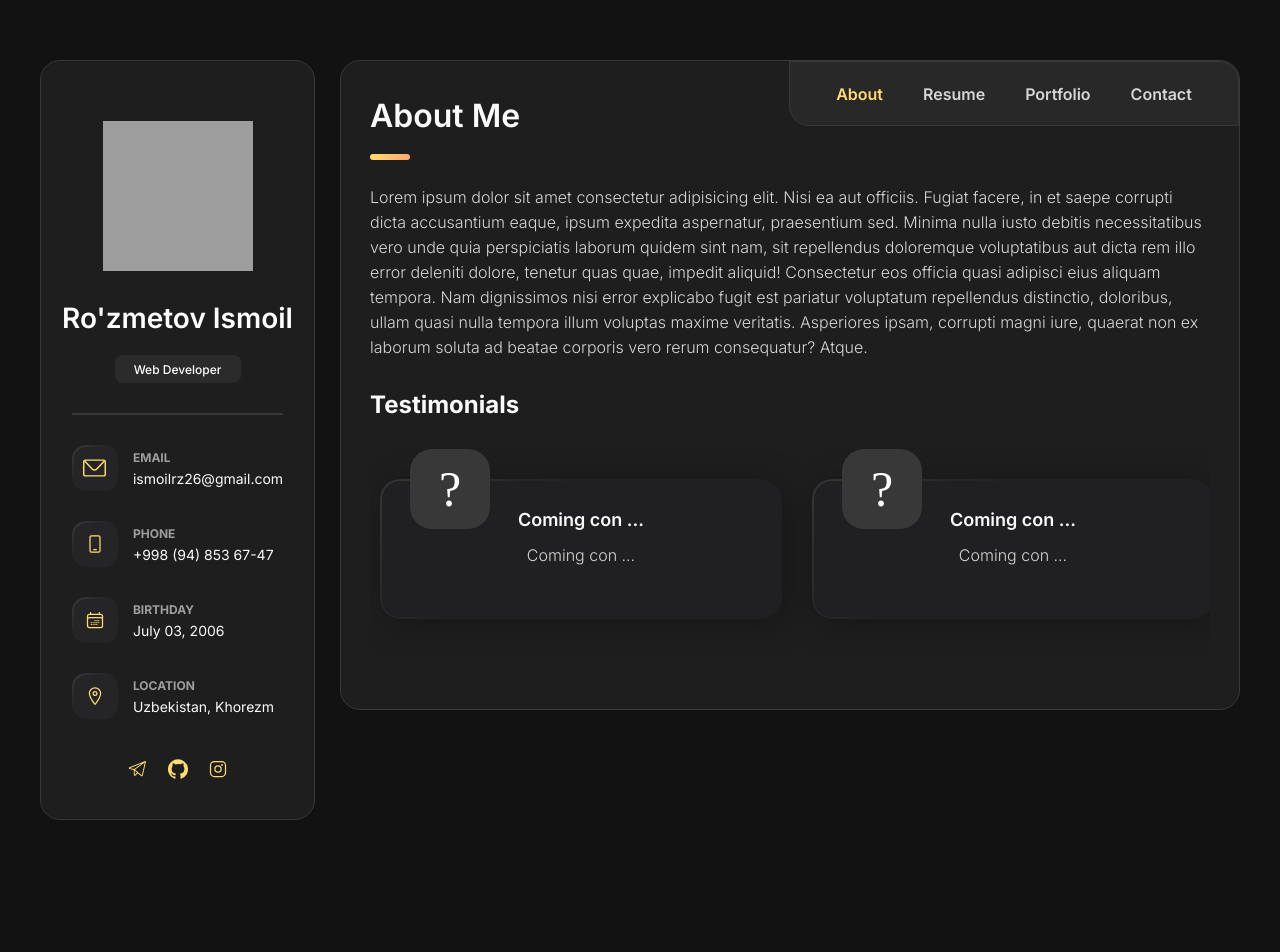
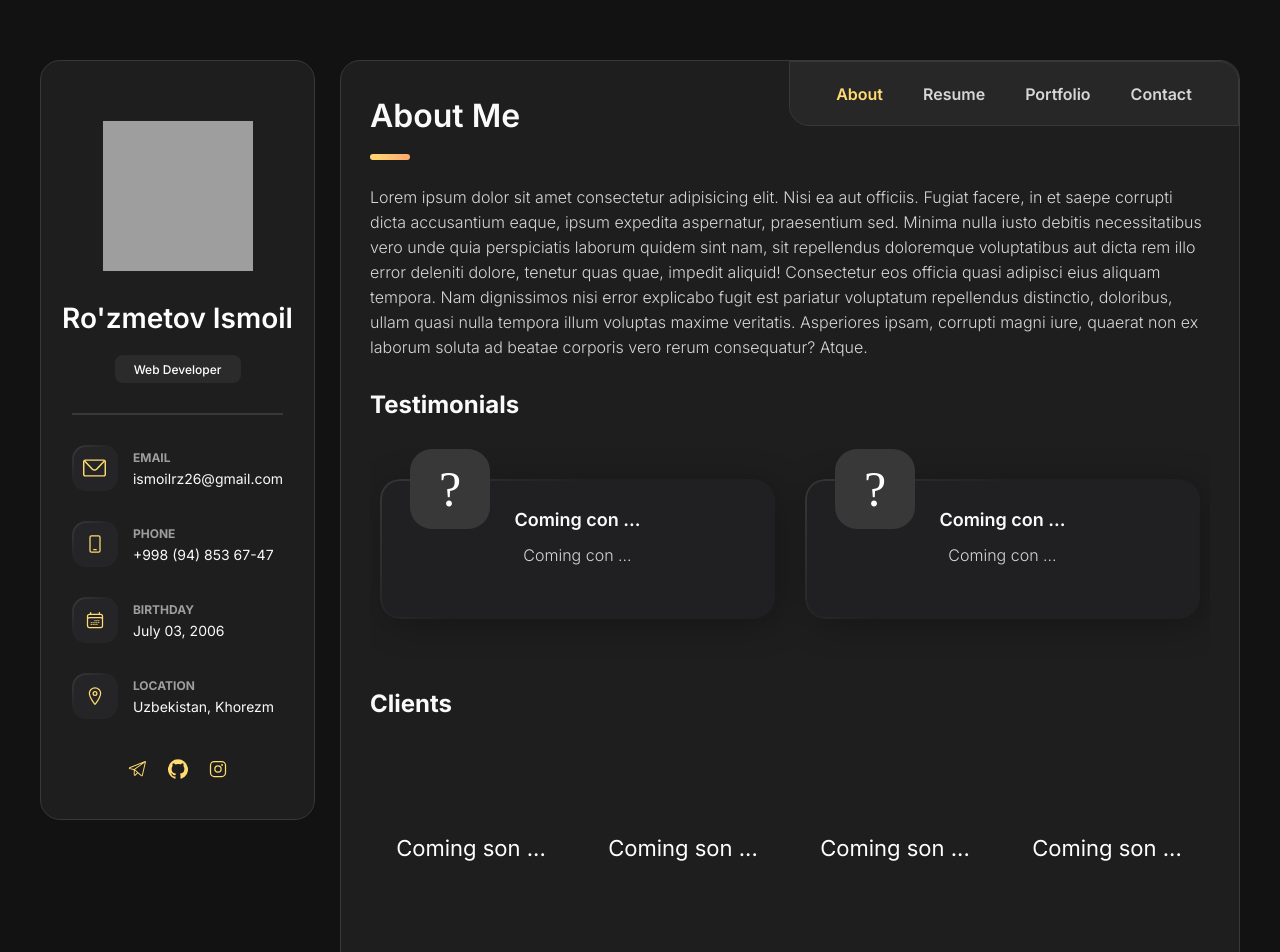
Before and after one commit to ismoilrz/RzPortfolio, a React (Vite) app: page / in a window 1280 px wide. Shown: the top 952 px of the page. Before the commit the page ends 880 px from the top, so only its background shows below. Built offline with nearby package versions, Linux system fonts and the light colour scheme; grey boxes are pictures that could not be loaded.

Commit message:
about page end

```diff
--- a/index.html
+++ b/index.html
@@ -5,8 +5,8 @@
     <link rel="icon" type="image/svg+xml" href="/vite.svg" />
     <meta name="viewport" content="width=device-width, initial-scale=1.0" />
     <link rel="preconnect" href="https://fonts.googleapis.com">
-<link rel="preconnect" href="https://fonts.gstatic.com" crossorigin>
-<link href="https://fonts.googleapis.com/css2?family=Inter:ital,opsz,wght@0,14..32,100..900;1,14..32,100..900&display=swap" rel="stylesheet">
+    <link rel="preconnect" href="https://fonts.gstatic.com" crossorigin>
+    <link href="https://fonts.googleapis.com/css2?family=Inter:ital,opsz,wght@0,14..32,100..900;1,14..32,100..900&display=swap" rel="stylesheet">
     <title>p</title>
   </head>
   <body>
--- a/src/components/components.css
+++ b/src/components/components.css
@@ -3,6 +3,9 @@
 }
 
 aside{
+    top: 60px;
+    position: sticky;
+    align-self: flex-start;
     width: 275px;
     height: 760px;
     background: #1e1e1f;
--- a/src/constansts/aboutData.jsx
+++ b/src/constansts/aboutData.jsx
@@ -25,3 +25,38 @@ export const TestimonialsData = [
         info: "Coming con ..."
     },
 ]
+
+export const ClientsData = [
+    {
+        id: 1,
+        client: "Coming son ...",
+    },
+    {
+        id: 2,
+        client: "Coming son ...",
+    },
+    {
+        id: 3,
+        client: "Coming son ...",
+    },
+    {
+        id: 4,
+        client: "Coming son ...",
+    },
+    {
+        id: 5,
+        client: "Coming son ...",
+    },
+    {
+        id: 6,
+        client: "Coming son ...",
+    },
+    {
+        id: 7,
+        client: "Coming son ...",
+    },
+    {
+        id: 8,
+        client: "Coming son ...",
+    },
+]
--- a/src/pages/about/about.css
+++ b/src/pages/about/about.css
@@ -58,11 +58,13 @@
     display: flex;
     flex-direction: column;
     align-items: center;
-    width: 402px;
+
+    width: 395px;
     height: 140px;
     background-color: #202022;
     border-radius: 22px;
     margin-block: 50px 30px;
+
     position: relative;
     box-shadow: 5px 5px 35px rgba(0, 0, 0, 0.266);
 }
@@ -133,3 +135,50 @@
   background: #FFDB70;
   border-radius: 999px;
 }
+
+.clients h3{
+  font-family: var(--fond);
+  font-size: 24px;
+  font-weight: 700;
+  color: #fafafa;
+  margin-top: 30px;
+}
+
+.clientsMain{
+    display: flex;
+    gap: 30px;
+    padding: 10px;
+
+    overflow-x: auto;
+}
+
+.clientsMain> * {
+  flex: 0 0 auto;
+}
+
+.clientsCart{
+  display: flex;
+  flex-direction: column;
+  align-items: center;
+  justify-content: center;
+
+  width: 182px;
+  height: 140px;
+  margin-block: 50px 30px;
+
+  font-family: var(--fond);
+  color: #fff;
+  font-size: 22px;
+}
+
+.clientsMain::-webkit-scrollbar {
+  height: 5px;
+}
+.clientsMain::-webkit-scrollbar-track {
+  background: #323232;
+  border-radius: 999px;
+}
+.clientsMain::-webkit-scrollbar-thumb {
+  background: #FFDB70;
+  border-radius: 999px;
+}
--- a/src/pages/about/about.jsx
+++ b/src/pages/about/about.jsx
@@ -1,4 +1,5 @@
 import "./about.css"
+import Clients from "./aboutClients";
 import Testimonials from "./aboutTestimonials";
 
 const About = () => {
@@ -19,9 +20,8 @@ const About = () => {
                 corrupti magni iure, quaerat non ex laborum soluta ad beatae
                 corporis vero rerum consequatur? Atque.
             </p>
-            <div className="aboutTes">
                 <Testimonials />
-            </div>
+                <Clients />
         </div>
 
     </>
--- /dev/null
+++ b/src/pages/about/aboutClients.jsx
@@ -0,0 +1,20 @@
+import { ClientsData } from "../../constansts/aboutData";
+
+import "./about.css"
+
+const Clients = () => {
+    return <>
+        <section className="clients">
+            <h3>Clients</h3>
+            <div className="clientsMain">
+                {ClientsData.map((item, i) => (
+                    <div key={i} className="clientsCart">
+                        <p>{item.client}</p>
+                    </div>
+                ))}
+            </div>
+        </section>
+    </>
+}
+
+export default Clients;
```
